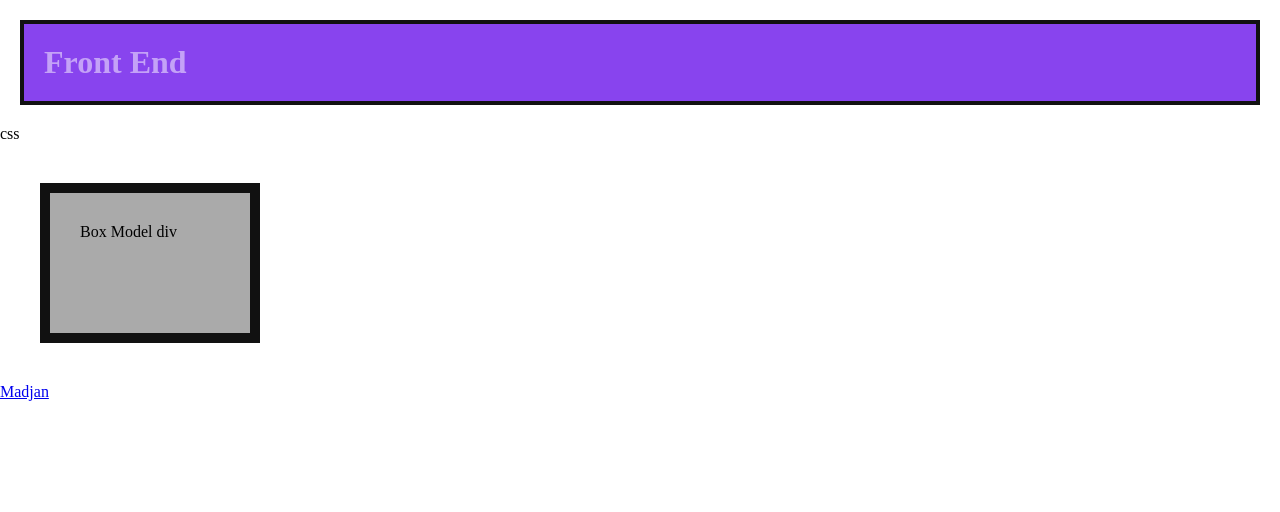
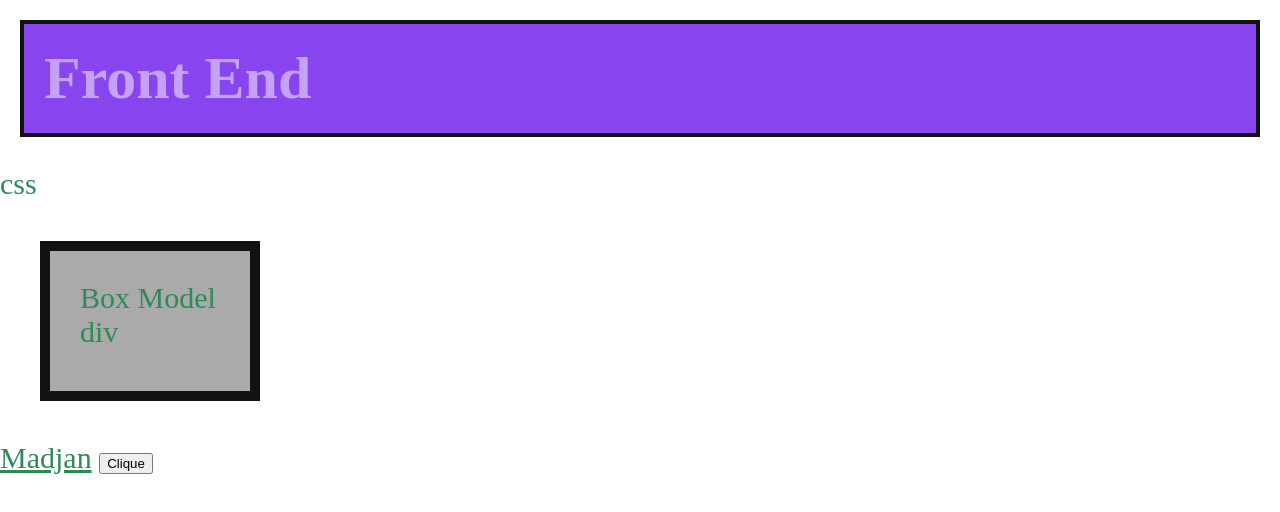
Before and after one commit to MahAzevedo/web, a plain HTML site: page index.html in a window 1280 px wide. Drawn offline with Linux system fonts and the light colour scheme.

Commit message:
modified git status : index

```diff
--- a/index.html
+++ b/index.html
@@ -15,6 +15,7 @@
   <p>css</p>
   <div>Box Model div</div>
   <a href="/">Madjan</a>
+  <button>Clique</button>
 </body>
 
 </html>
--- a/style.css
+++ b/style.css
@@ -19,4 +19,10 @@ div {
 
 body {
   margin: 0px;
+  color: seagreen;
+  font-size: 30px;
 }
+
+a {
+  color: inherit;
+}
```
